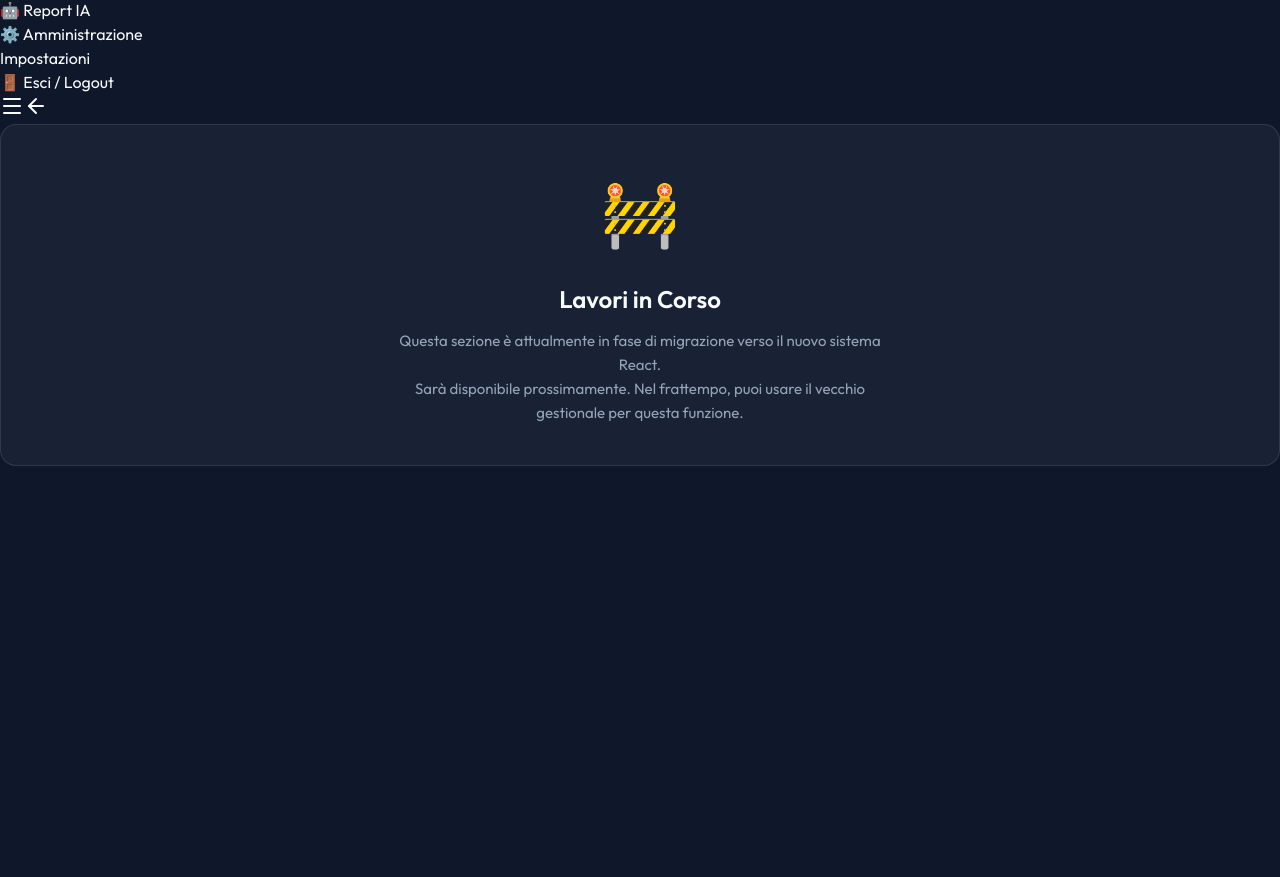
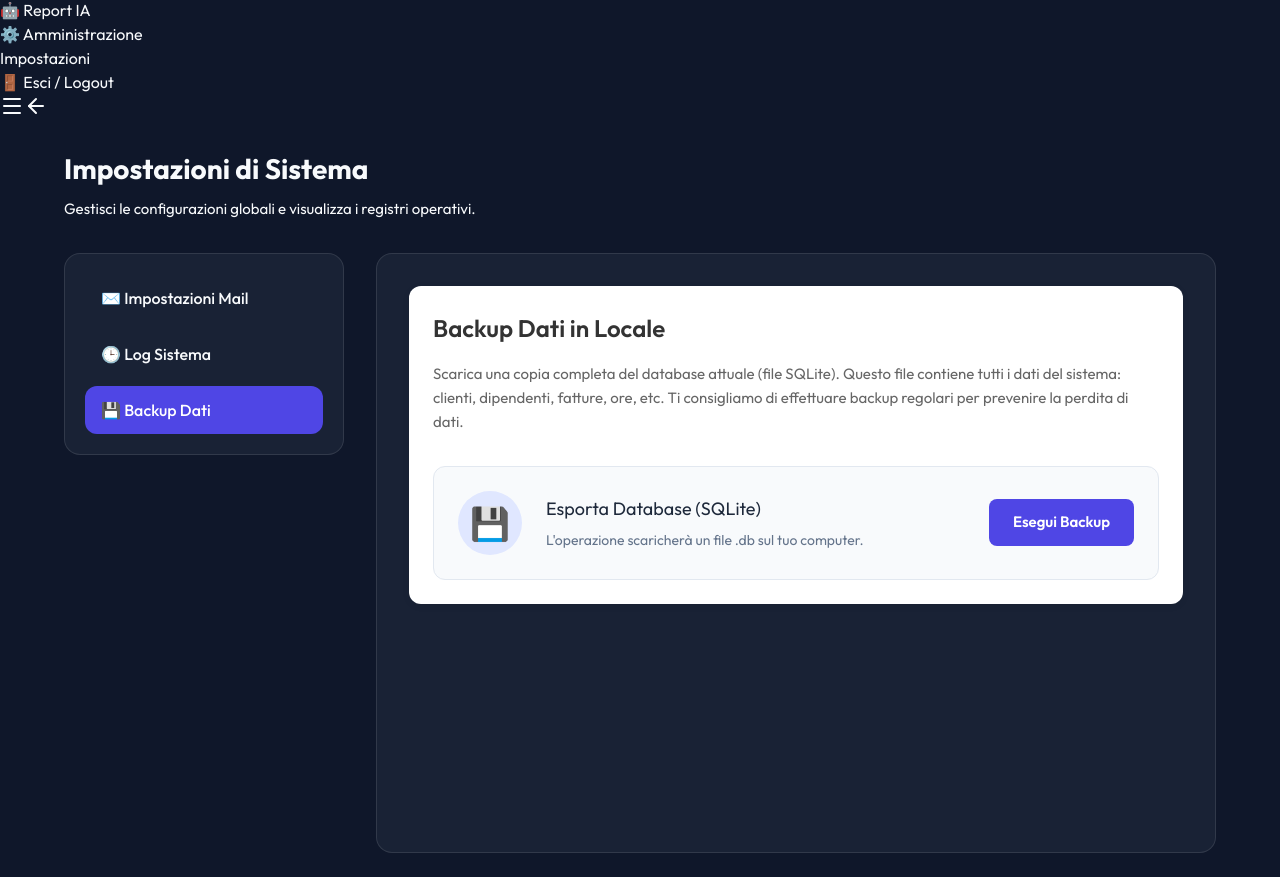
Before and after one commit to emmedueisrl-cloud/gestionale-m2i-web, a React (Vite) app in the folder gestionale_m2i_react/: page /admin/impostazioni/backup in a window 1280 px wide. Shown: the part 578-1455 px from the top of the page. Before the commit the page ends 1044 px from the top, so only its background shows below. Built offline with nearby package versions, Linux system fonts and the light colour scheme; no server answers; sample sign-in values are in the browser's storage.

Commit message:
feat: Add local backup button in settings

```diff
--- a/gestionale_m2i_react/src/App.jsx
+++ b/gestionale_m2i_react/src/App.jsx
@@ -49,6 +49,7 @@ import EmailConfig from './pages/Impostazioni/EmailConfig';
 // Impostazioni
 import ImpostazioniLayout from './pages/Impostazioni/ImpostazioniLayout';
 import LogSistema from './pages/Impostazioni/LogSistema';
+import BackupSistema from './pages/Impostazioni/BackupSistema';
 
 function App() {
   return (
@@ -107,6 +108,7 @@ function App() {
         <Route path="impostazioni" element={<ImpostazioniLayout />}>
           <Route path="email" element={<EmailConfig />} />
           <Route path="log" element={<LogSistema />} />
+          <Route path="backup" element={<BackupSistema />} />
         </Route>
 
         {/* Tutte le altre route per ora mostrano "In costruzione" */}
--- /dev/null
+++ b/gestionale_m2i_react/src/pages/Impostazioni/BackupSistema.jsx
@@ -0,0 +1,158 @@
+import React, { useState } from 'react';
+
+const BackupSistema = () => {
+  const [isDownloading, setIsDownloading] = useState(false);
+
+  const handleBackup = async () => {
+    setIsDownloading(true);
+    try {
+      const baseUrl = import.meta.env.VITE_API_URL || '';
+      const response = await fetch(`${baseUrl}/api/backup-db`, {
+        method: 'GET',
+      });
+
+      if (!response.ok) {
+        throw new Error('Errore durante il download del backup');
+      }
+
+      // Convert the response into a blob
+      const blob = await response.blob();
+
+      // Create a temporary URL for the blob
+      const url = window.URL.createObjectURL(blob);
+
+      // Retrieve the filename from the content-disposition header if available, otherwise use a default
+      let filename = 'gestionale_backup.db';
+      const disposition = response.headers.get('content-disposition');
+      if (disposition && disposition.indexOf('attachment') !== -1) {
+        const matches = /filename="([^"]*)"/.exec(disposition);
+        if (matches != null && matches[1]) {
+          filename = matches[1];
+        } else {
+            const matchesPlain = /filename=([^;]*)/.exec(disposition);
+            if (matchesPlain != null && matchesPlain[1]) {
+                filename = matchesPlain[1];
+            }
+        }
+      }
+
+      // Create a temporary link element
+      const link = document.createElement('a');
+      link.href = url;
+      link.download = filename;
+
+      // Append to body, click and remove
+      document.body.appendChild(link);
+      link.click();
+      document.body.removeChild(link);
+
+      // Clean up the URL object
+      window.URL.revokeObjectURL(url);
+    } catch (error) {
+      console.error('Errore:', error);
+      alert('Si è verificato un errore durante il backup: ' + error.message);
+    } finally {
+      setIsDownloading(false);
+    }
+  };
+
+  return (
+    <div style={styles.container}>
+      <h2 style={styles.title}>Backup Dati in Locale</h2>
+      <p style={styles.description}>
+        Scarica una copia completa del database attuale (file SQLite). Questo file contiene tutti i dati del sistema: clienti, dipendenti, fatture, ore, etc.
+        Ti consigliamo di effettuare backup regolari per prevenire la perdita di dati.
+      </p>
+
+      <div style={styles.card}>
+        <div style={styles.iconContainer}>
+          <span style={styles.icon}>💾</span>
+        </div>
+        <div style={styles.infoContainer}>
+          <h3 style={styles.cardTitle}>Esporta Database (SQLite)</h3>
+          <p style={styles.cardText}>L'operazione scaricherà un file .db sul tuo computer.</p>
+        </div>
+        <button
+          style={{ ...styles.button, ...(isDownloading ? styles.buttonDisabled : {}) }}
+          onClick={handleBackup}
+          disabled={isDownloading}
+        >
+          {isDownloading ? 'Scaricamento...' : 'Esegui Backup'}
+        </button>
+      </div>
+    </div>
+  );
+};
+
+const styles = {
+  container: {
+    padding: '24px',
+    background: 'white',
+    borderRadius: '12px',
+    boxShadow: '0 2px 8px rgba(0,0,0,0.05)'
+  },
+  title: {
+    fontSize: '24px',
+    fontWeight: '600',
+    marginBottom: '16px',
+    color: '#333'
+  },
+  description: {
+    fontSize: '15px',
+    color: '#666',
+    marginBottom: '32px',
+    lineHeight: '1.6',
+    maxWidth: '800px'
+  },
+  card: {
+    display: 'flex',
+    alignItems: 'center',
+    padding: '24px',
+    background: '#f8fafc',
+    border: '1px solid #e2e8f0',
+    borderRadius: '12px',
+    gap: '24px'
+  },
+  iconContainer: {
+    width: '64px',
+    height: '64px',
+    background: '#e0e7ff',
+    borderRadius: '50%',
+    display: 'flex',
+    alignItems: 'center',
+    justifyContent: 'center'
+  },
+  icon: {
+    fontSize: '32px'
+  },
+  infoContainer: {
+    flex: 1
+  },
+  cardTitle: {
+    margin: '0 0 8px 0',
+    fontSize: '18px',
+    color: '#1e293b'
+  },
+  cardText: {
+    margin: 0,
+    color: '#64748b',
+    fontSize: '14px'
+  },
+  button: {
+    padding: '12px 24px',
+    background: '#4f46e5',
+    color: 'white',
+    border: 'none',
+    borderRadius: '8px',
+    fontSize: '15px',
+    fontWeight: '600',
+    cursor: 'pointer',
+    transition: 'background 0.2s'
+  },
+  buttonDisabled: {
+    background: '#94a3b8',
+    cursor: 'not-allowed'
+  }
+};
+
+export default BackupSistema;
--- a/gestionale_m2i_react/src/pages/Impostazioni/ImpostazioniLayout.jsx
+++ b/gestionale_m2i_react/src/pages/Impostazioni/ImpostazioniLayout.jsx
@@ -6,7 +6,8 @@ const ImpostazioniLayout = () => {
 
   const navItems = [
     { path: '/admin/impostazioni/email', label: '✉️ Impostazioni Mail' },
-    { path: '/admin/impostazioni/log', label: '🕒 Log Sistema' }
+    { path: '/admin/impostazioni/log', label: '🕒 Log Sistema' },
+    { path: '/admin/impostazioni/backup', label: '💾 Backup Dati' }
   ];
 
   return (
```
Also changed, not shown: 1 other file (tests, documents, lock files or other folders).
